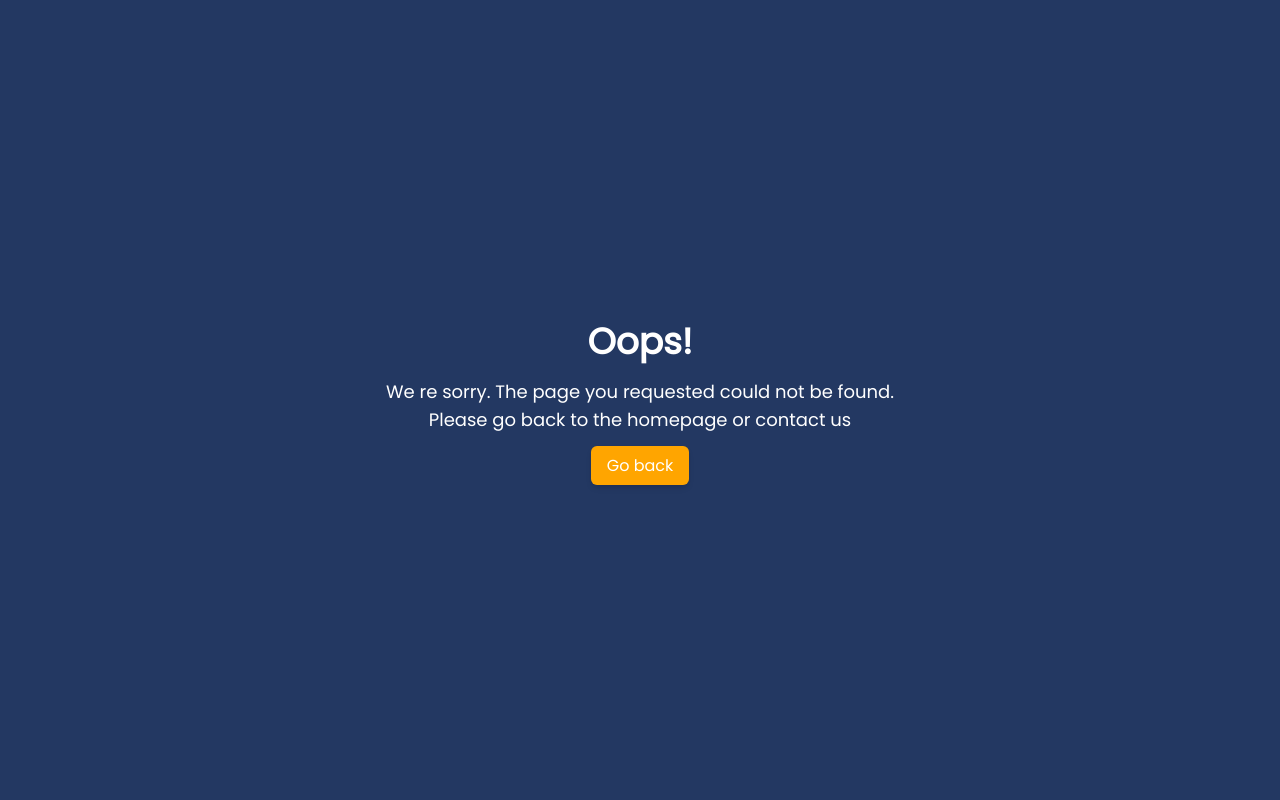
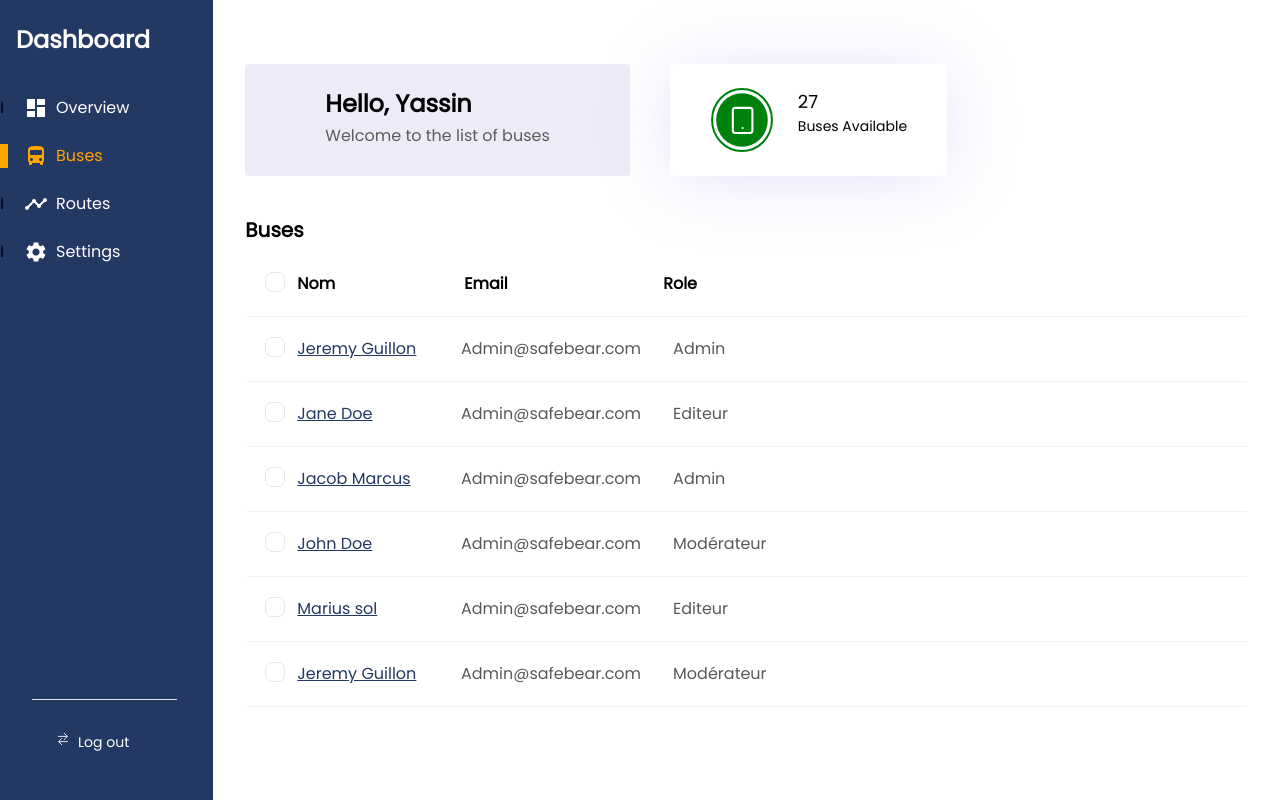
Before and after one commit to atlp-rwanda/rca-phantom-team5-fe, a React (Vite) app: page /buses in a window 1280 px wide. Built offline with nearby package versions, Linux system fonts and the light colour scheme.

Commit message:
fix: design

```diff
--- a/src/App.tsx
+++ b/src/App.tsx
@@ -1,6 +1,7 @@
 import { BrowserRouter as Router, Route, Routes } from 'react-router-dom';
 import AuthLayout from 'layouts/AuthLayout';
 import Layout from 'layouts/index';
+import Buses from 'screens/BusesScreen';
 import Dashboard from 'screens/Dashboard';
 import HomeScreen from 'screens/Home';
 import NotFoundScreen from 'screens/NotFoundScreen';
@@ -17,8 +18,9 @@ function App() {
           <Route path='/sign-up' element={<SignUpScreen />} />
           <Route path='/login' element={<SignInScreen />} />
           <Route path='/register-user' element={<RegisterUserScreen />} />
+          <Route path='/dashboard' element={<Dashboard />} />
+          <Route path='/buses' element={<Buses />} />
           <Route path='*' element={<NotFoundScreen />} />
-          <Route path='/dashboard' element={<Dashboard />} />
         </Routes>
       </Layout>
     </Router>
--- /dev/null
+++ b/src/screens/BusesScreen.tsx
@@ -0,0 +1,150 @@
+import { useEffect } from 'react';
+import { useSelector } from 'react-redux';
+import AuthLayout from 'layouts/AuthLayout';
+
+export const data = [
+  {
+    id: 1,
+    name: 'Jeremy Guillon',
+    email: 'Admin@safebear.com',
+    role: 'Admin',
+  },
+  {
+    id: 2,
+    name: 'Jane Doe',
+    email: 'Admin@safebear.com',
+    role: 'Editeur',
+  },
+  {
+    id: 3,
+    name: 'Jacob Marcus',
+    email: 'Admin@safebear.com',
+    role: 'Admin',
+  },
+  {
+    id: 4,
+    name: 'John Doe',
+    email: 'Admin@safebear.com',
+    role: 'Modérateur',
+  },
+  {
+    id: 5,
+    name: 'Marius sol',
+    email: 'Admin@safebear.com',
+    role: 'Editeur',
+  },
+  {
+    id: 6,
+    name: 'Jeremy Guillon',
+    email: 'Admin@safebear.com',
+    role: 'Modérateur',
+  },
+];
+export interface IAdmin {
+  id: number;
+  name: string;
+  email: string;
+  role: string;
+}
+
+export default function Buses() {
+  const pageSize = 7;
+  const linkCount = 3;
+  const users = data;
+  const search = '';
+  const pageData: IAdmin[] = [];
+  const currentPage = 1;
+  const currentLinkPage = 1;
+  let selected: number[] = [];
+  const { user: authUser } = useSelector((state: any) => state.auth);
+
+  function selectAll() {
+    if (selected.length === pageData.length) {
+      selected = [];
+      return;
+    }
+    selected = users.map((user) => user.id);
+  }
+  function addToSelected(id: number) {
+    if (selected.includes(id)) {
+      selected = selected.filter((item) => item !== id);
+    } else {
+      selected = [...selected, id];
+    }
+  }
+
+  return (
+    <AuthLayout>
+      <div className='flex h-screen flex-col items-start justify-start gap-10 overflow-y-auto bg-white px-8 py-16'>
+        <div className='flex w-full gap-10'>
+          <div className='rounded bg-primary-100 py-6 px-20'>
+            <h1 className='text-2xl font-bold'>Hello, {authUser?.fname || 'Yassin'}</h1>
+            <p className='border-gray-300 py-1 text-base text-[#5C5C5C]'>Welcome to the list of buses </p>
+          </div>
+          <div className='flex w-max gap-6 rounded bg-white py-6 px-10 shadow-buses'>
+            <img className='h-16 w-16' src='/buses.svg' alt='' />
+            <div className='flex flex-col gap-0 '>
+              <span className='text-lg'>27</span>
+              <span className='text-sm'>Buses Available</span>
+            </div>
+          </div>
+        </div>
+        <div className='flex w-full flex-col gap-2'>
+          <h4 className='text-xl font-semibold'>Buses</h4>
+          <div className=' rounded-[3px] bg-white px-0.5'>
+            <div className='flex border-b border-[#F2F2F2] px-0.5 py-5'>
+              <div className='flex w-full gap-3 px-4'>
+                <div
+                  // eslint-disable-next-line tailwindcss/no-custom-classname
+                  className={`${
+                    selected.length === users.length && users.length !== 0
+                      ? 'border-primary bg-primary'
+                      : 'border-silver-300'
+                  }flex h-5 w-5 cursor-pointer items-center justify-center rounded-[7px] border`}
+                  onClick={selectAll}
+                >
+                  {selected.length === users.length && <img src='/util/tick.svg' alt='' />}
+                </div>
+                <h4 className='font-lato self-center font-semibold'>Nom</h4>
+              </div>
+              <div className='relative flex w-full gap-3 px-4'>
+                <h4 className='font-lato self-center font-semibold'>Email</h4>
+              </div>
+              <div className='flex w-full gap-3 px-4'>
+                <h4 className='font-lato self-center font-semibold'>Role</h4>
+              </div>
+              <div className='flex w-full gap-3 px-4' />
+              <div className='flex w-full gap-3 px-4' />
+            </div>
+            {users.map((user, index) => (
+              <div key={user.id} className='flex border-b border-[#F2F2F2] px-0.5 py-5'>
+                <div className='flex w-full gap-3 self-center px-4'>
+                  <div
+                    className={`${
+                      selected.includes(user.id) ? 'border-primary bg-primary' : 'border-silver-300'
+                    }flex h-5 w-5 cursor-pointer items-center justify-center rounded-[7px] border`}
+                    onClick={() => {
+                      addToSelected(user.id);
+                    }}
+                  >
+                    {selected.includes(user.id) && <img src='util/tick.svg' alt='' />}
+                  </div>
+                  <h4 className='cursor-pointer self-center font-medium text-primary underline'>{user.name}</h4>
+                </div>
+                <div className='flex w-full gap-3 self-center px-4'>
+                  <h4 className='self-center text-black opacity-[65%]'>{user.email}</h4>
+                </div>
+                <div className='flex w-full gap-3 self-center px-4'>
+                  <h4 className='self-center text-black opacity-[65%]'>{user.role}</h4>
+                </div>
+
+                <div className='flex w-full gap-3 self-start px-4' />
+                <div className='flex w-full gap-3 self-start px-4' />
+              </div>
+            ))}
+          </div>
+        </div>
+      </div>
+    </AuthLayout>
+  );
+}
--- a/tailwind.config.cjs
+++ b/tailwind.config.cjs
@@ -12,9 +12,15 @@ module.exports = {
         12: '12',
       },
       colors: {
-        primary: '#233862',
+        primary: {
+          100: '#ECECF8',
+          DEFAULT: '#233862'
+        },
         orange: "#FFA500",
       },
+      boxShadow: {
+        buses: '0px 4px 70px rgba(193, 193, 246, 0.45)'
+      }
     },
   },
   variants: {
```
Also changed, not shown: public/buses.svg (added), public/util/tick.svg (added).
